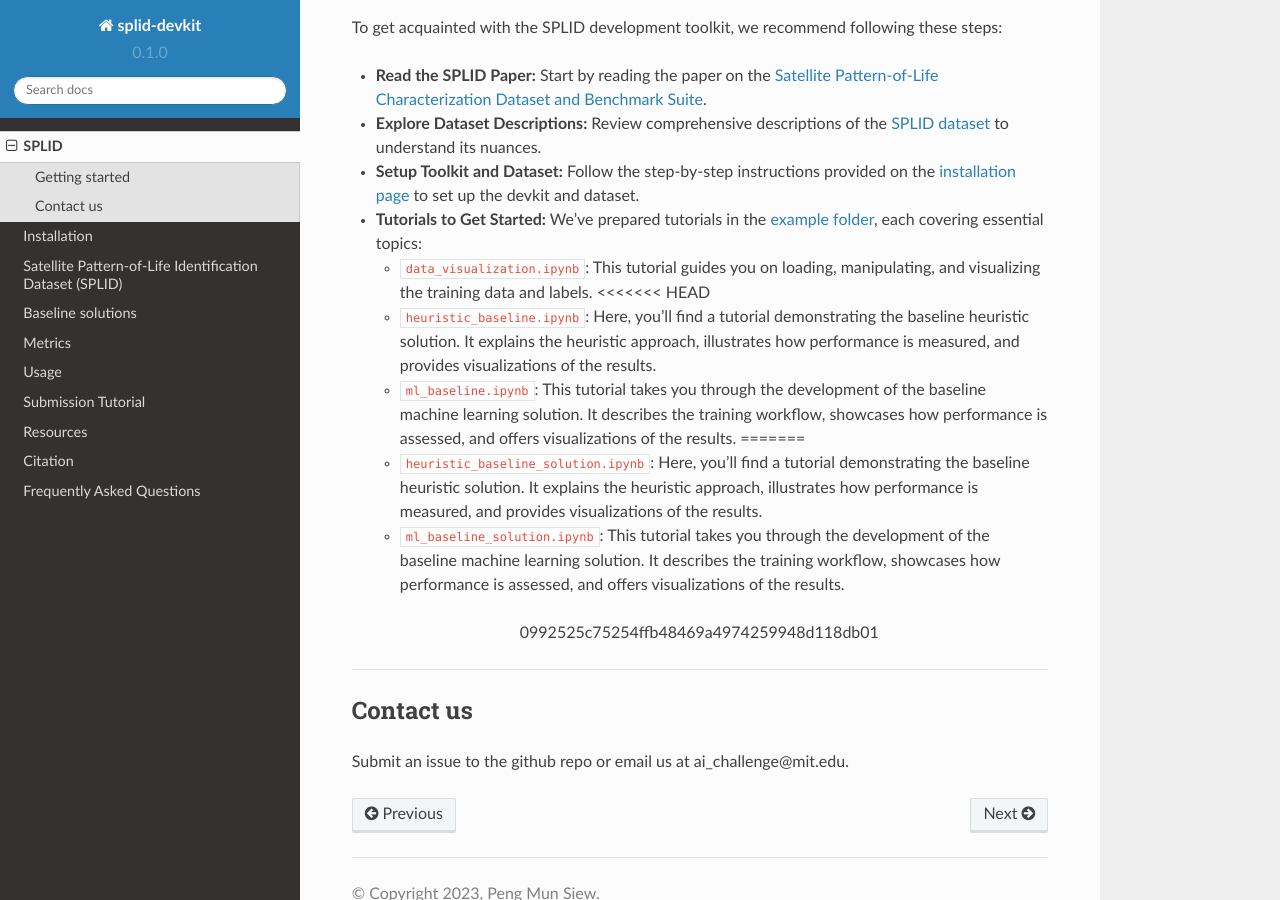
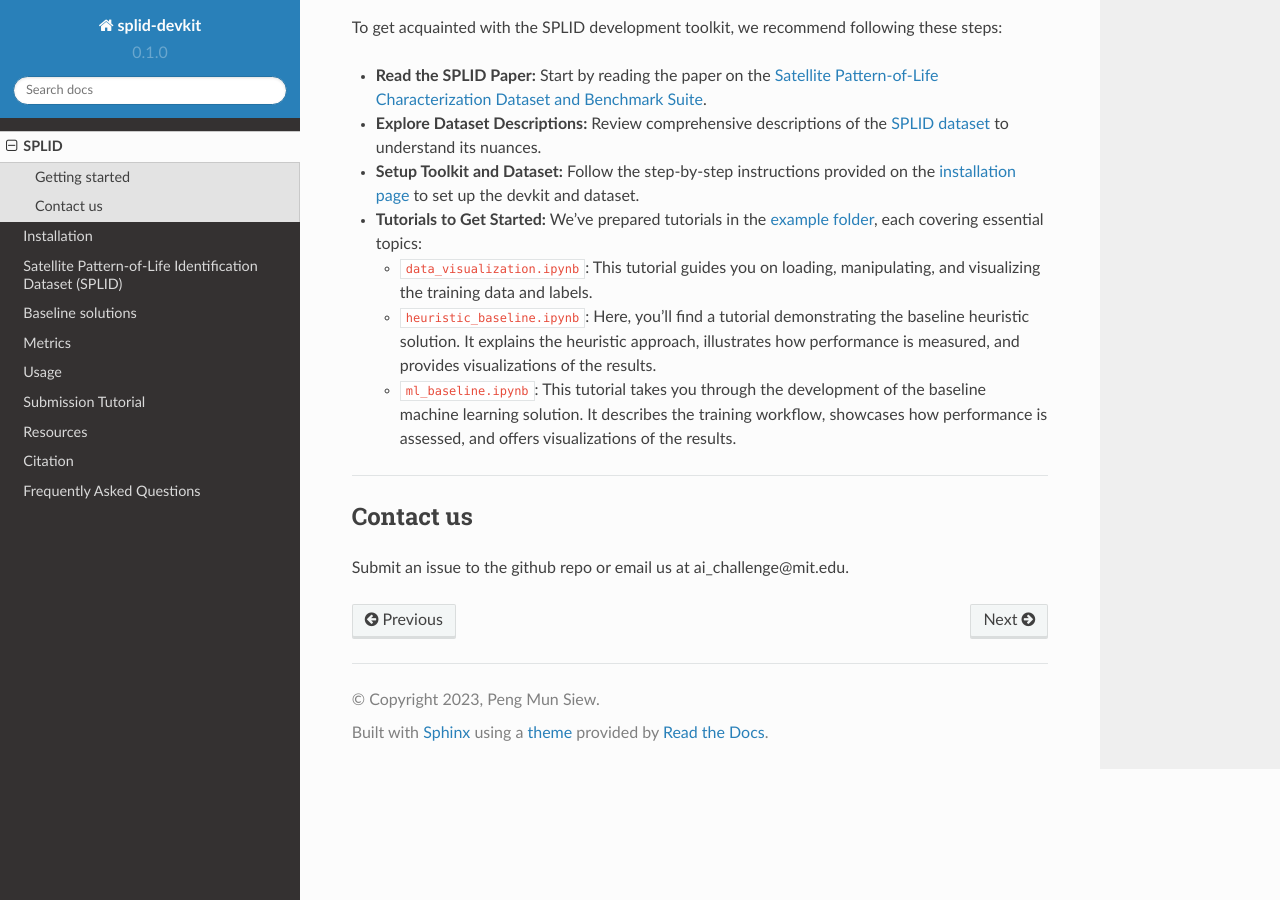
Before and after one commit to olgupila/STORM-AI-devkit-2025, a Sphinx documentation site: the page built from docs/README.md, in a window 1280 px wide and 900 px high, scrolled down 562 px. Built offline with Sphinx 7.4.7 and the Read the Docs theme 2.0.0, drawn with Linux system fonts in a browser that asks for light colours; pages that are not in the unit, such as notebooks, are missing from menus.

Commit message:
Update README.md

```diff
--- a/docs/README.md
+++ b/docs/README.md
@@ -33,13 +33,8 @@ To get acquainted with the SPLID development toolkit, we recommend following the
 - <b>Setup Toolkit and Dataset:</b> Follow the step-by-step instructions provided on the [installation page](https://splid-devkit.readthedocs.io/en/latest/installation.html) to set up the devkit and dataset.
 - <b>Tutorials to Get Started:</b> We've prepared tutorials in the [example folder](https://github.com/), each covering essential topics:
     - `data_visualization.ipynb`: This tutorial guides you on loading, manipulating, and visualizing the training data and labels.
-<<<<<<< HEAD
     - `heuristic_baseline.ipynb`: Here, you'll find a tutorial demonstrating the baseline heuristic solution. It explains the heuristic approach, illustrates how performance is measured, and provides visualizations of the results.
     - `ml_baseline.ipynb`: This tutorial takes you through the development of the baseline machine learning solution. It describes the training workflow, showcases how performance is assessed, and offers visualizations of the results.
-=======
-    - `heuristic_baseline_solution.ipynb`: Here, you'll find a tutorial demonstrating the baseline heuristic solution. It explains the heuristic approach, illustrates how performance is measured, and provides visualizations of the results.
-    - `ml_baseline_solution.ipynb`: This tutorial takes you through the development of the baseline machine learning solution. It describes the training workflow, showcases how performance is assessed, and offers visualizations of the results.
->>>>>>> 0992525c75254ffb48469a4974259948d118db01
 
 ______________________________________________________________________
 
```
